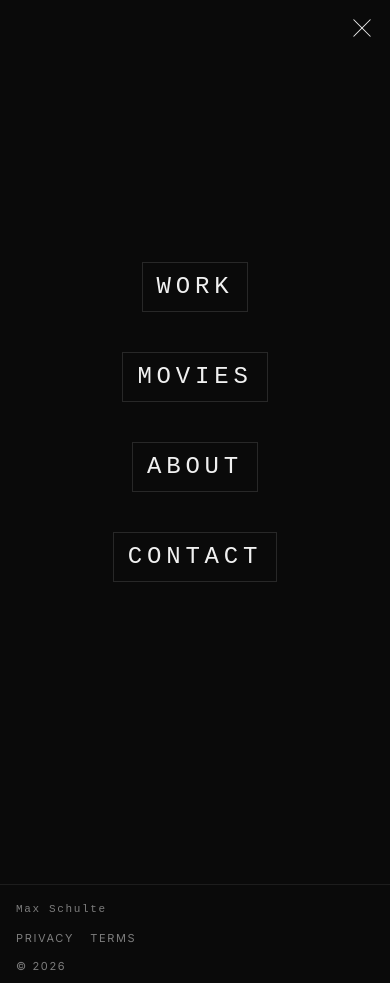
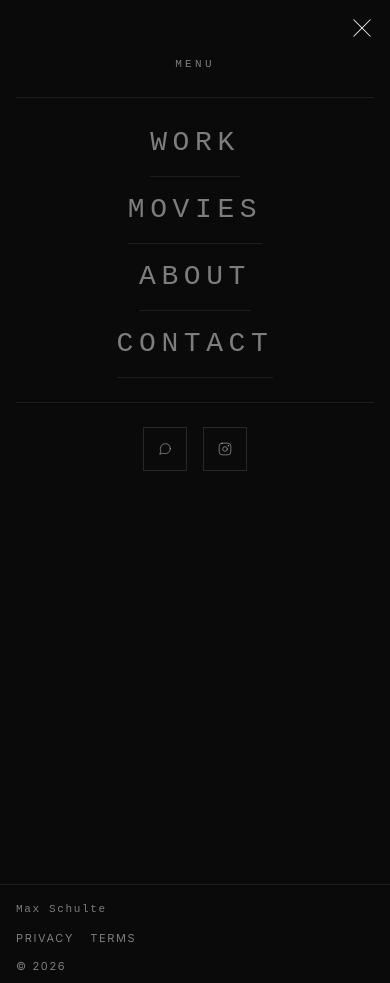
Before and after one commit to maxdeepvisage/maxschulte, a website built with Vite: page index.html in a window 390 px wide. Both pictures are taken after a click on the button "Menu". Built offline with nearby package versions, Linux system fonts and the light colour scheme; no server answers; a web font is replaced by a local one.

Commit message:
fix: scope mobile nav link styles away from icon buttons, center menu content

```diff
--- a/src/components/navbar.js
+++ b/src/components/navbar.js
@@ -1,4 +1,7 @@
 import { push } from '../router.js'
+
+const WHATSAPP  = '353000000000'
+const INSTAGRAM = 'maxwaschulte'
 
 export function renderNavbar() {
   const nav = document.createElement('nav')
@@ -7,10 +10,27 @@ export function renderNavbar() {
   nav.innerHTML = `
     <a class="navbar__logo" data-link="/">MS</a>
     <ul class="navbar__links" id="navMenu">
+      <li class="navbar__menu-header">
+        <span class="navbar__menu-label">Menu</span>
+      </li>
       <li><a data-link="/work">Work</a></li>
       <li><a data-link="/movies">Movies</a></li>
       <li><a data-link="/about">About</a></li>
       <li><a data-link="/contact">Contact</a></li>
+      <li class="navbar__menu-footer">
+        <a class="navbar__menu-icon" href="https://wa.me/${WHATSAPP}?text=Hi%20Max%2C%20I%27d%20like%20to%20discuss%20a%20project" target="_blank" rel="noopener" aria-label="WhatsApp">
+          <svg width="22" height="22" viewBox="0 0 24 24" fill="none" stroke="currentColor" stroke-width="1.5" stroke-linecap="round" stroke-linejoin="round">
+            <path d="M21 11.5a8.38 8.38 0 0 1-.9 3.8 8.5 8.5 0 0 1-7.6 4.7 8.38 8.38 0 0 1-3.8-.9L3 21l1.9-5.7a8.38 8.38 0 0 1-.9-3.8 8.5 8.5 0 0 1 4.7-7.6 8.38 8.38 0 0 1 3.8-.9h.5a8.48 8.48 0 0 1 8 8v.5z"/>
+          </svg>
+        </a>
+        <a class="navbar__menu-icon" href="https://instagram.com/${INSTAGRAM}" target="_blank" rel="noopener" aria-label="Instagram">
+          <svg width="22" height="22" viewBox="0 0 24 24" fill="none" stroke="currentColor" stroke-width="1.5" stroke-linecap="round" stroke-linejoin="round">
+            <rect x="2" y="2" width="20" height="20" rx="5" ry="5"/>
+            <circle cx="12" cy="12" r="4"/>
+            <circle cx="17.5" cy="6.5" r="0.5" fill="currentColor"/>
+          </svg>
+        </a>
+      </li>
     </ul>
     <button class="navbar__burger" aria-label="Menu" aria-expanded="false">
       <span></span>
--- a/src/styles/navbar.css
+++ b/src/styles/navbar.css
@@ -3,12 +3,11 @@
   top: 0;
   left: 0;
   right: 0;
-  z-index: var(--z-nav);
+  z-index: var(--z-overlay);
   display: flex;
   align-items: center;
   justify-content: space-between;
   padding: var(--space-md) var(--space-lg);
-  /* Gradiente sutil apenas em páginas com hero */
   background: transparent;
   transition: background var(--transition-base);
 }
@@ -31,6 +30,10 @@
   display: flex;
   gap: var(--space-sm);
   align-items: center;
+}
+
+.navbar__menu-header {
+  display: none;
 }
 
 .navbar__links a {
@@ -64,7 +67,7 @@
   background: none;
   border: none;
   padding: 0;
-  z-index: calc(var(--z-nav) + 2);
+  z-index: calc(var(--z-overlay) + 2);
 }
 
 .navbar__burger span {
@@ -102,37 +105,100 @@
   }
 
   .navbar__links {
-    display: none;
     position: fixed;
     top: 0;
     left: 0;
-    width: 100vw;
-    height: 100vh;
+    width: 100%;
     height: 100dvh;
     background: var(--color-bg);
+    display: flex;
     flex-direction: column;
     align-items: center;
-    justify-content: center;
-    gap: var(--space-2xl);
-    z-index: calc(var(--z-nav) + 1);
-    padding: 0;
+    justify-content: flex-start;
+    gap: 0;
+    z-index: calc(var(--z-overlay) + 1);
+    padding: 56px var(--space-lg) var(--space-2xl);
     margin: 0;
+    opacity: 0;
+    visibility: hidden;
+    transform: translateY(16px);
+    transition: opacity 0.3s ease, visibility 0.3s ease, transform 0.3s ease;
+    overflow: hidden;
   }
 
   .navbar__links.open {
-    display: flex;
+    opacity: 1;
+    visibility: visible;
+    transform: translateY(0);
   }
 
-  .navbar__links a {
-    font-size: var(--font-size-2xl);
+  /* Reset desktop ghost borders completely */
+  .navbar__links li:not(.navbar__menu-header):not(.navbar__menu-footer) a {
+    border: none;
+    border-bottom: 1px solid var(--color-border);
+    padding: var(--space-md) 0;
+    font-size: var(--font-size-3xl);
     letter-spacing: var(--ls-wider);
-    color: var(--color-text);
-    min-height: 44px;
+    color: var(--color-text-muted);
+    min-height: 56px;
     display: flex;
     align-items: center;
+    justify-content: center;
+    width: 100%;
+    text-align: center;
+    transition: color var(--transition-fast);
   }
 
-  .navbar__links a:hover {
-    color: var(--color-accent);
+  .navbar__links li:not(.navbar__menu-header):not(.navbar__menu-footer) a:hover,
+  .navbar__links li:not(.navbar__menu-header):not(.navbar__menu-footer) a.active {
+    color: var(--color-text);
+    border-color: var(--color-border);
+  }
+
+  /* Menu header — visible only in mobile overlay */
+  .navbar__menu-header {
+    width: 100%;
+    display: flex;
+    align-items: center;
+    justify-content: center;
+    padding-bottom: var(--space-xl);
+    margin-bottom: var(--space-md);
+    border-bottom: 1px solid var(--color-border);
+    list-style: none;
+  }
+
+  .navbar__menu-label {
+    font-family: var(--font-display);
+    font-size: var(--font-size-xs);
+    letter-spacing: 0.3em;
+    text-transform: uppercase;
+    color: var(--color-text-muted);
+  }
+
+  .navbar__menu-footer {
+    list-style: none;
+    display: flex;
+    justify-content: center;
+    gap: var(--space-lg);
+    margin-top: var(--space-xl);
+    padding-top: var(--space-xl);
+    border-top: 1px solid var(--color-border);
+    width: 100%;
+  }
+
+  .navbar__menu-icon {
+    display: flex;
+    align-items: center;
+    justify-content: center;
+    width: 44px;
+    height: 44px;
+    border: 1px solid var(--color-border);
+    color: var(--color-text-muted);
+    transition: color var(--transition-fast), border-color var(--transition-fast);
+  }
+
+  .navbar__menu-icon:hover {
+    color: var(--color-text);
+    border-color: rgba(255,255,255,0.35);
   }
 }
```
